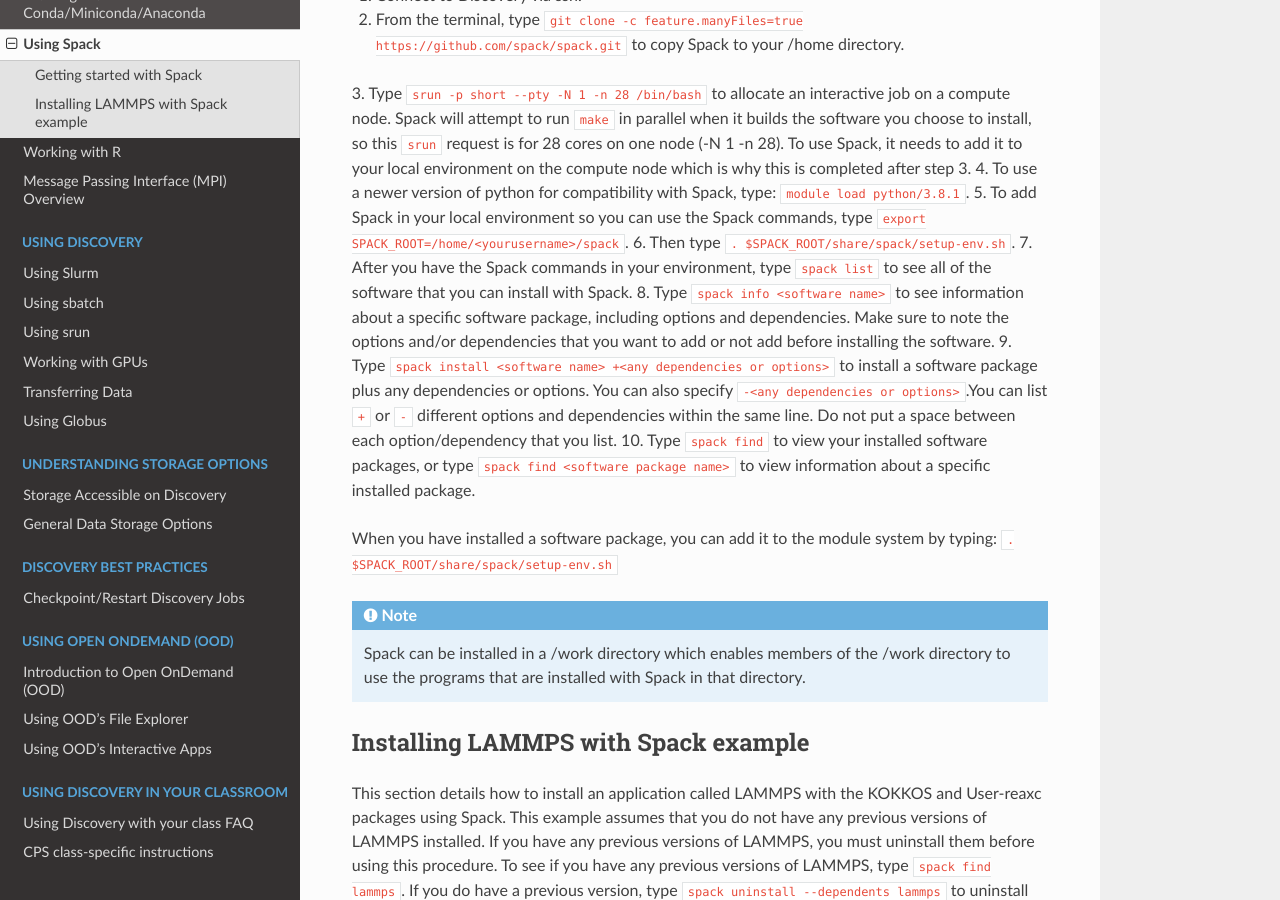
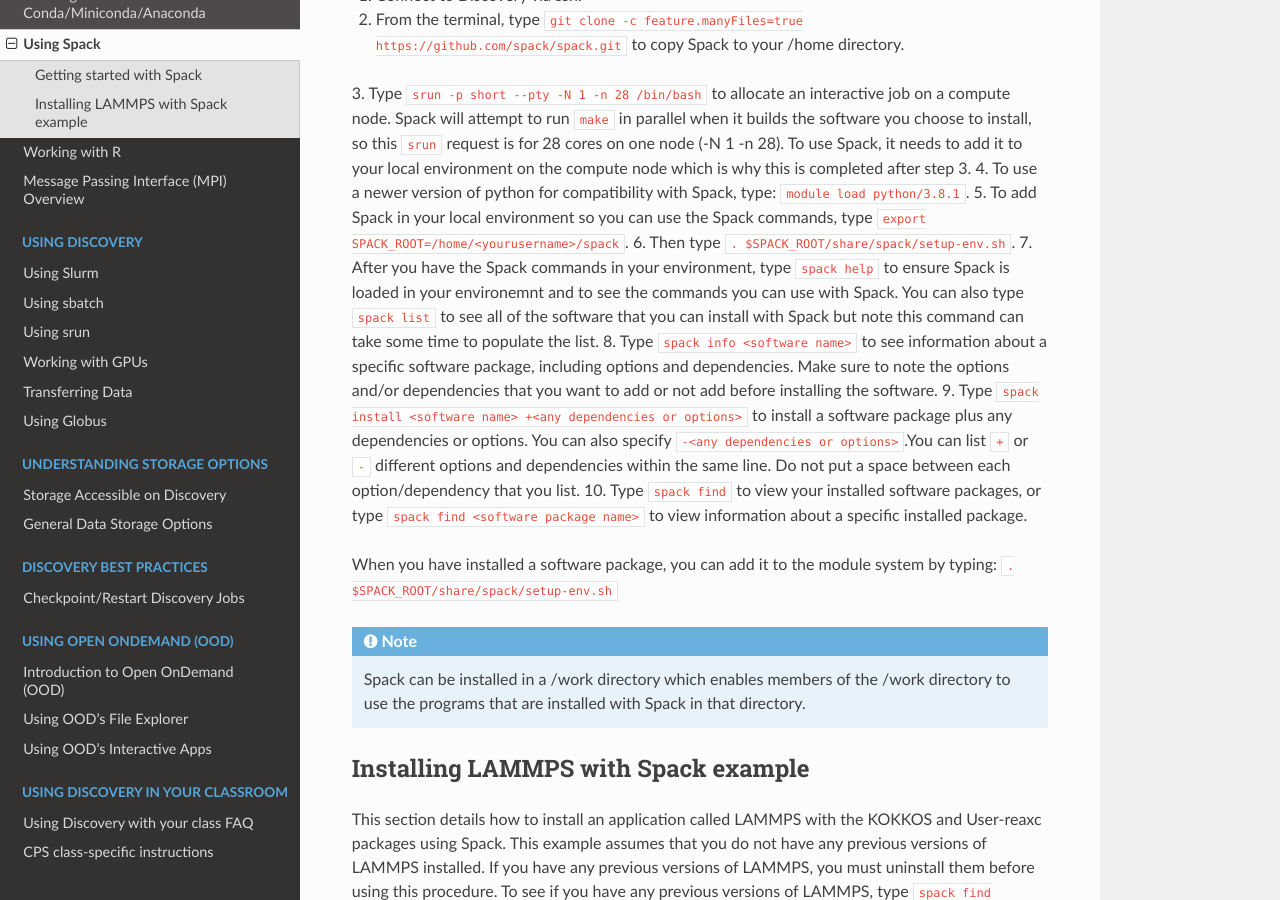
Before and after one commit to northeastern-rc/rc-public-documentation, a Sphinx documentation site: the page built from docs/source/software/spack.rst, in a window 1280 px wide and 900 px high, scrolled down 472 px. Built offline with Sphinx 7.4.7 and the Read the Docs theme 2.0.0, drawn with Linux system fonts in a browser that asks for light colours.

Commit message:
Added in feedback on help and info with Spack

```diff
--- a/docs/source/software/spack.rst
+++ b/docs/source/software/spack.rst
@@ -18,7 +18,7 @@
 4. To use a newer version of python for compatibility with Spack, type: ``module load python/3.8.1``.
 5. To add Spack in your local environment so you can use the Spack commands, type ``export SPACK_ROOT=/home/<yourusername>/spack``.
 6. Then type ``. $SPACK_ROOT/share/spack/setup-env.sh``.
-7. After you have the Spack commands in your environment, type ``spack list`` to see all of the software that you can install with Spack.
+7. After you have the Spack commands in your environment, type ``spack help`` to ensure Spack is loaded in your environemnt and to see the commands you can use with Spack. You can also type ``spack list`` to see all of the software that you can install with Spack but note this command can take some time to populate the list.
 8. Type ``spack info <software name>`` to see information about a specific software package, including options and dependencies. Make sure to note the options and/or dependencies that you want to add or not add before installing the software.
 9. Type ``spack install <software name> +<any dependencies or options>`` to install a software package plus any dependencies or options. You can also specify ``-<any dependencies or options>``.You can list ``+`` or ``-`` different options and dependencies within the same line. Do not put a space between each option/dependency that you list.
 10.  Type ``spack find`` to view your installed software packages, or type ``spack find <software package name>`` to view information about a specific installed package.
```
